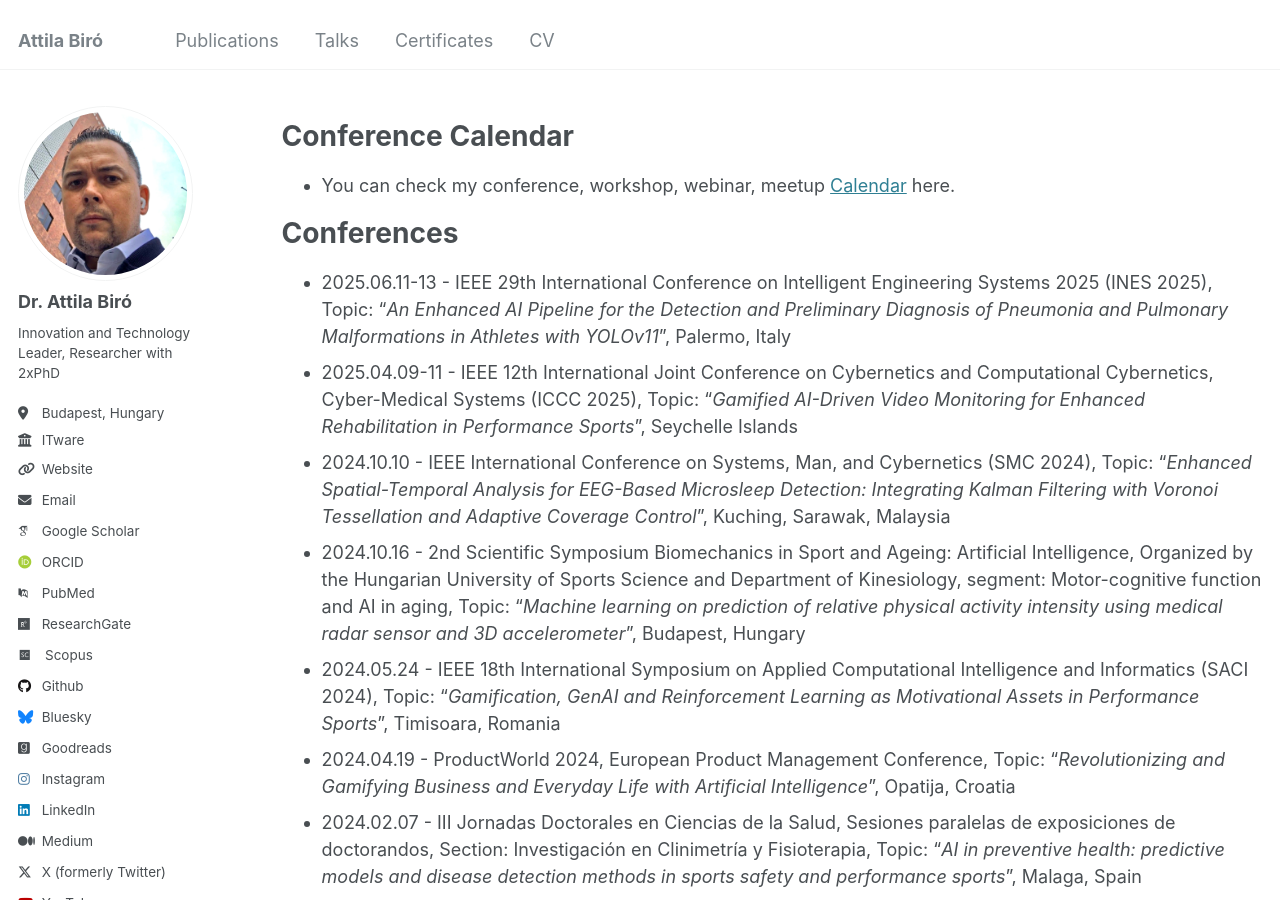
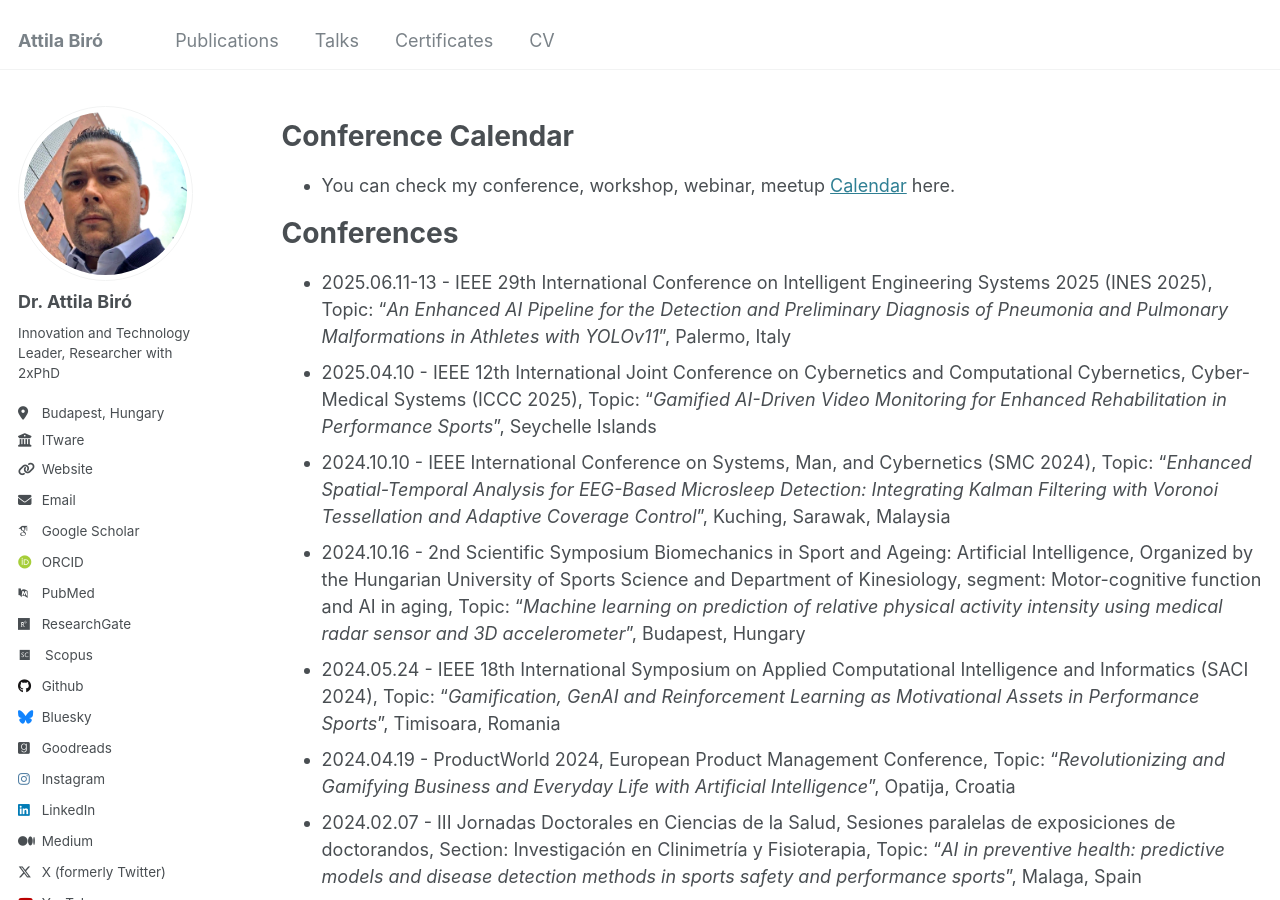
Before and after one commit to biroka/biroka.github.io, a Jekyll site: the page built from _pages/talks.md, in a window 1280 px wide and 900 px high. Built offline with Jekyll 4.4.1, drawn with Linux system fonts in a browser that asks for light colours; some web fonts are replaced.

Commit message:
Update talks.md

```diff
--- a/_pages/talks.md
+++ b/_pages/talks.md
@@ -12,7 +12,7 @@ Conference Calendar
 Conferences
 ======
 * 2025.06.11-13 - IEEE 29th International Conference on Intelligent Engineering Systems 2025 (INES 2025), Topic: "_An Enhanced AI Pipeline for the Detection and Preliminary Diagnosis of Pneumonia and Pulmonary Malformations in Athletes with YOLOv11_", Palermo, Italy
-* 2025.04.09-11 - IEEE 12th International Joint Conference on Cybernetics and Computational Cybernetics, Cyber-Medical Systems (ICCC 2025), Topic: "_Gamified AI-Driven Video Monitoring for Enhanced Rehabilitation in Performance Sports_", Seychelle Islands
+* 2025.04.10 - IEEE 12th International Joint Conference on Cybernetics and Computational Cybernetics, Cyber-Medical Systems (ICCC 2025), Topic: "_Gamified AI-Driven Video Monitoring for Enhanced Rehabilitation in Performance Sports_", Seychelle Islands
 * 2024.10.10 - IEEE International Conference on Systems, Man, and Cybernetics (SMC 2024), Topic: "_Enhanced Spatial-Temporal Analysis for EEG-Based Microsleep Detection: Integrating Kalman Filtering with Voronoi Tessellation and Adaptive Coverage Control_",  Kuching, Sarawak, Malaysia
 * 2024.10.16 - 2nd Scientific Symposium Biomechanics in Sport and Ageing: Artificial Intelligence, Organized by the Hungarian University of Sports Science and Department of Kinesiology, segment: Motor-cognitive function and AI in aging, Topic: "_Machine learning on prediction of relative physical activity intensity using medical radar sensor and 3D accelerometer_", Budapest, Hungary
 * 2024.05.24 - IEEE 18th International Symposium on Applied Computational Intelligence and Informatics (SACI 2024), Topic: "_Gamification, GenAI and Reinforcement Learning as Motivational Assets in Performance Sports_", Timisoara, Romania
```
